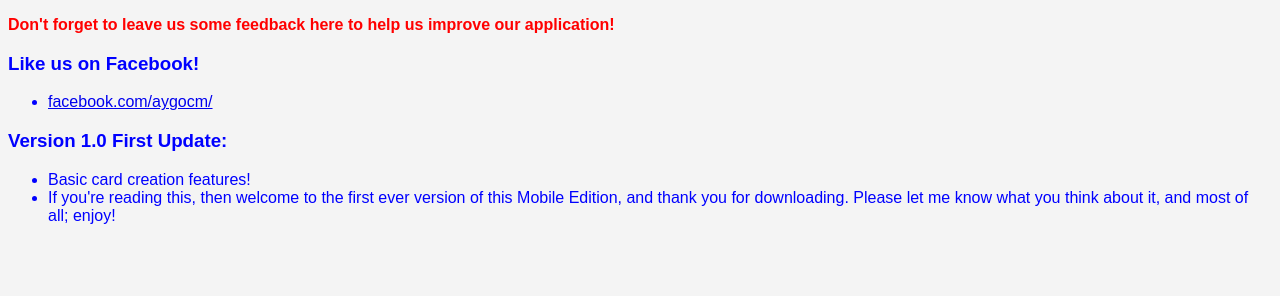
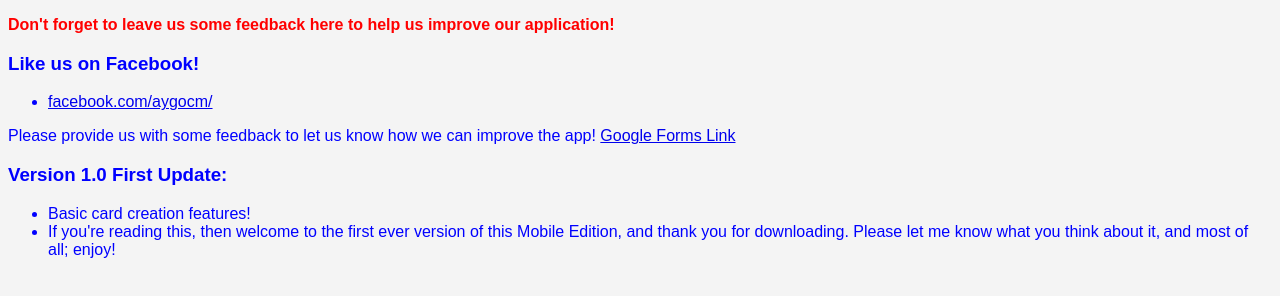
Before and after one commit to legovader09/AYGOCM-Web, a plain HTML site: page AYGOCM-Web/HTML/MobileNews.html in a window 1280 px wide. Drawn offline with Linux system fonts and the light colour scheme.

Commit message:
updated for feedback form

```diff
--- a/AYGOCM-Web/HTML/MobileNews.html
+++ b/AYGOCM-Web/HTML/MobileNews.html
@@ -23,6 +23,7 @@ body {
 <ul>
   <li><a href="http://www.facebook.com/aygocm/">facebook.com/aygocm/</a></li>
 </ul>
+<p>Please provide us with some feedback to let us know how we can improve the app! <a href="https://forms.gle/NGXkMMAf4WVJGiZLA">Google Forms Link</a></p>
 <h3>Version 1.0 First Update:</h3>
 <ul>
   <li>Basic card creation features!</li>
```
